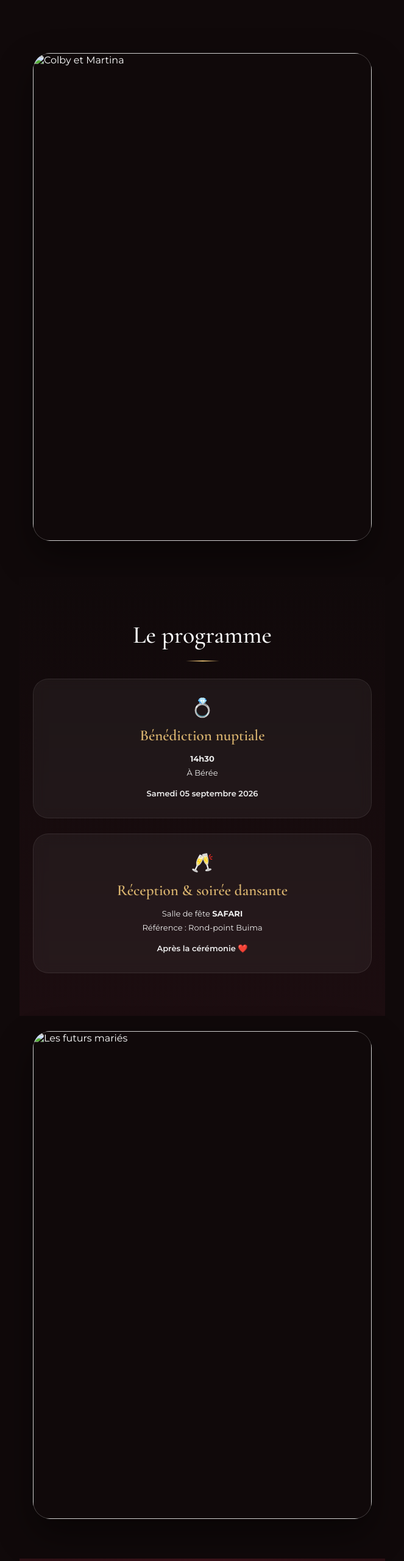
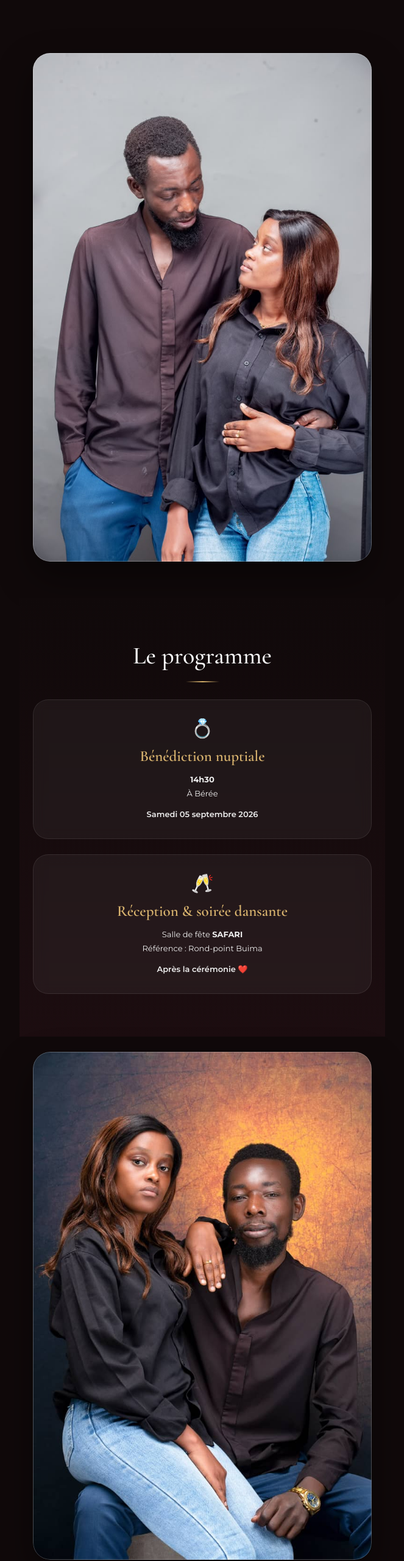
Before and after one commit to josephmonsemvula/invitation-de-mariage, a plain HTML site: page index.html in a window 1280 px wide. Shown: the part 1313-3873 px from the top of the page at 61% size, without its empty margins (308-971 px from the left). Drawn offline with nearby package versions, Linux system fonts and the light colour scheme.

Commit message:
mise à jours de la photo

```diff
--- a/index.html
+++ b/index.html
@@ -1031,7 +1031,7 @@ footer{
 
     <div class="photo-frame">
 
-        <img src="photo2" alt="Colby et Martina">
+        <img src="photo2.jpeg" alt="Colby et Martina">
 
     </div>
 
@@ -1127,7 +1127,7 @@ footer{
 
     <div class="photo-frame">
 
-        <img src="photo3" alt="Les futurs mariés">
+        <img src="photo4.jpeg" alt="Les futurs mariés">
 
     </div>
 
```
Also changed, not shown: photo4.jpeg (added).
